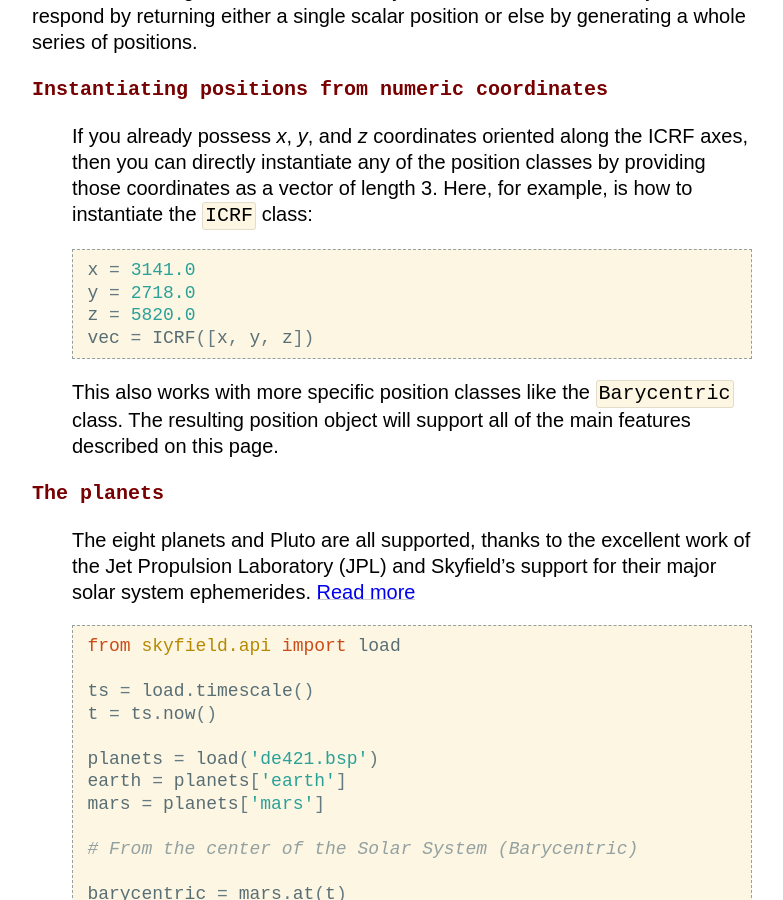
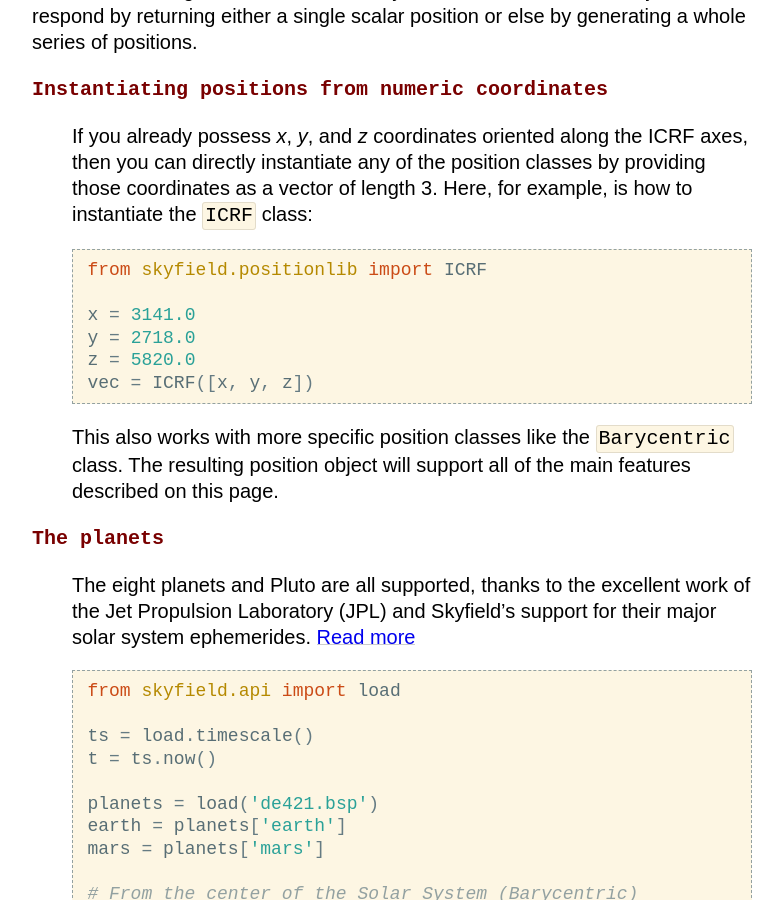
Before and after one commit to skyfielders/python-skyfield, a Sphinx documentation site: the page built from skyfield/documentation/positions.rst, in a window 1280 px wide and 900 px high, scrolled down 1633 px. Shown: the whole window, without its empty margins (248-1031 px from the left). Built offline with Sphinx 7.4.7, drawn with Linux system fonts in a browser that asks for light colours; some web fonts are replaced; some of the changed lines change nothing that is shown.

Commit message:
Fix import error when testing documentation

```diff
--- a/skyfield/documentation/positions.rst
+++ b/skyfield/documentation/positions.rst
@@ -93,6 +93,8 @@ or else by generating a whole series of positions.
 
   .. testcode::
 
+    from skyfield.positionlib import ICRF
+
     x = 3141.0
     y = 2718.0
     z = 5820.0
@@ -140,7 +142,7 @@ or else by generating a whole series of positions.
   are able to generate their current astrometric position
   when observed from a planet. :doc:`Read more <stars>`
 
-  .. TODO - turn the following back into test code
+  .. TODO(1.0) - turn the following back into test code
 
   ::
 
@@ -168,7 +170,7 @@ or else by generating a whole series of positions.
   from public TLE elements describing their current orbit,
   which you can download from Celestrak. :doc:`Read more <earth-satellites>`
 
-  .. TODO - update the following code with new approach
+  .. TODO(1.0) - update the following code with new approach
 
   .. testsetup::
 
```
